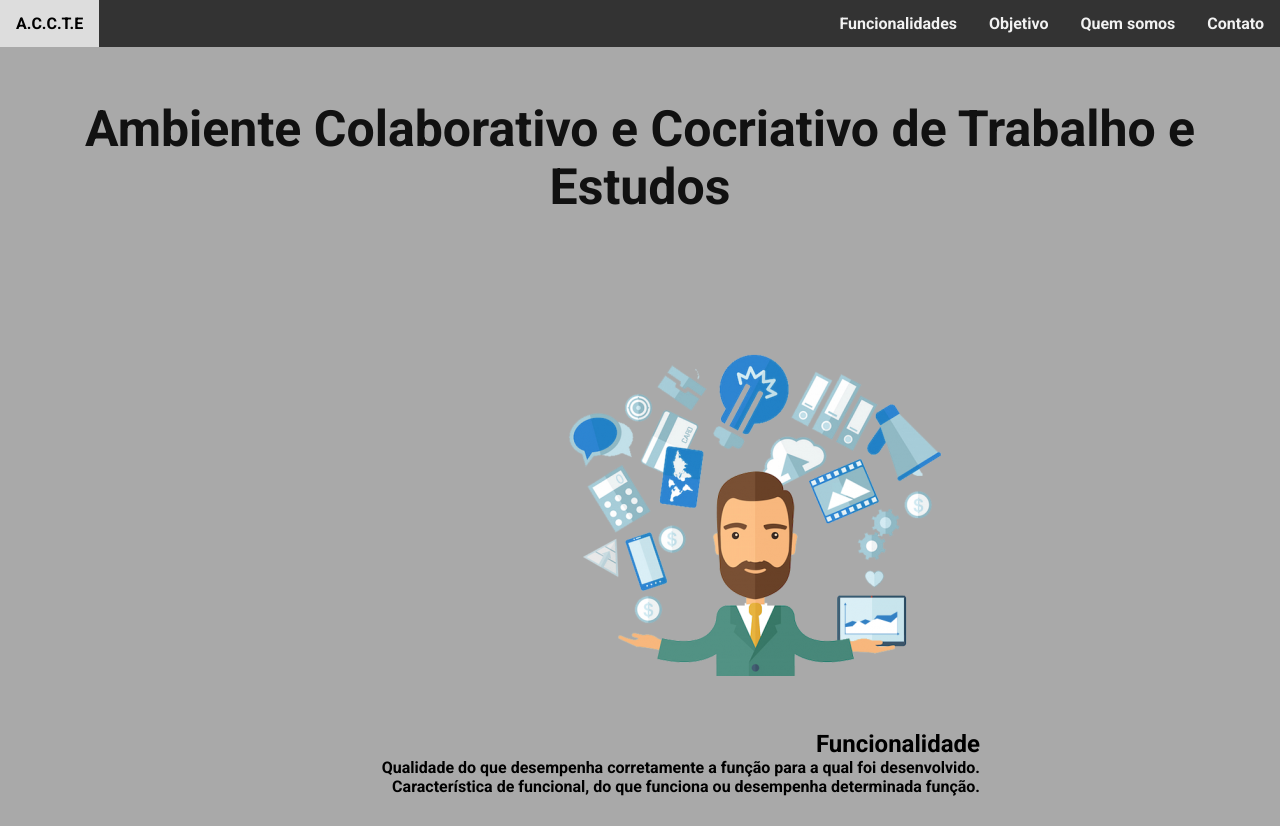
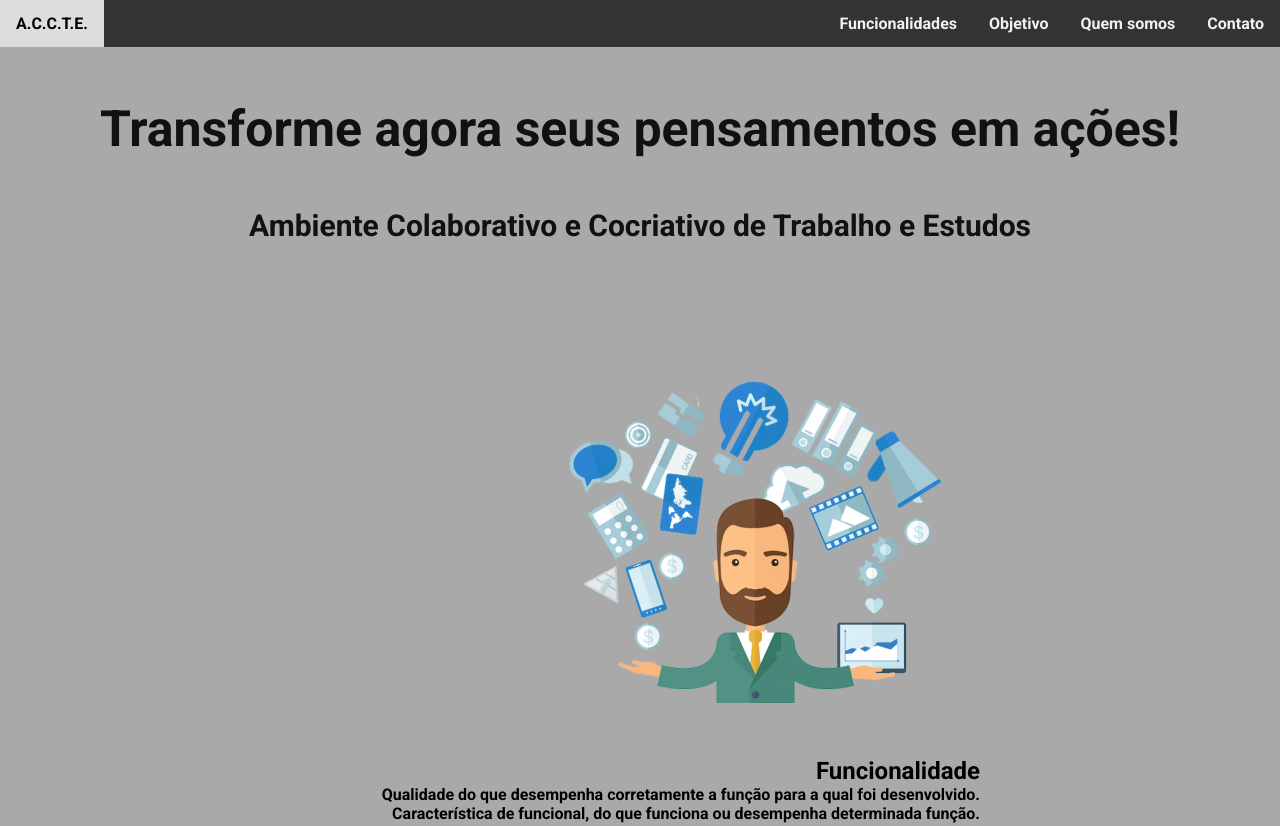
Before and after one commit to marcoaflg/sprintwebpage, a plain HTML site: page index.html in a window 1280 px wide. Shown: the top 826 px of the page. Drawn offline with Linux system fonts and the light colour scheme.

Commit message:
I swear, its the last commit now

```diff
--- a/css/style.css
+++ b/css/style.css
@@ -37,7 +37,13 @@ body {
   margin-top: 100px;
   text-align: center;
   color: #111;
-  text-decoration: blanchedalmond;
+}
+
+.titulo h2 {
+  font-size: 30px;
+  margin-top: 50px;
+  text-align: center;
+  color: #111;
 }
 
 ul {
--- a/index.html
+++ b/index.html
@@ -13,7 +13,7 @@
     <header>
         <div class="navbar">
             <ul>
-                <li style="float:left"><a class="active" href="./index.html">A.C.C.T.E</a></li>
+                <li style="float:left"><a class="active" href="./index.html">A.C.C.T.E.</a></li>
                 <li><a href="#contacts" title="contacts">Contato</a></li>
                 <li><a href="#aboutus" title="aboutus">Quem somos</a></li>
                 <li><a href="#objective" title="objective">Objetivo</a></li>
@@ -24,7 +24,8 @@
     </header>
 
     <div class="titulo">
-        <h1>Ambiente Colaborativo e Cocriativo de Trabalho e Estudos</h1>
+        <h1>Transforme agora seus pensamentos em ações!</h1>
+        <h2>Ambiente Colaborativo e Cocriativo de Trabalho e Estudos</h2>
     </div>
 
     <section id="function">
@@ -72,7 +73,7 @@
     </section>
 
     <footer>
-        <div>2020 Todos os direitos reservados</div>
+        <div>2020 - Todos os direitos reservados</div>
     </footer>
 
 </body>
```
